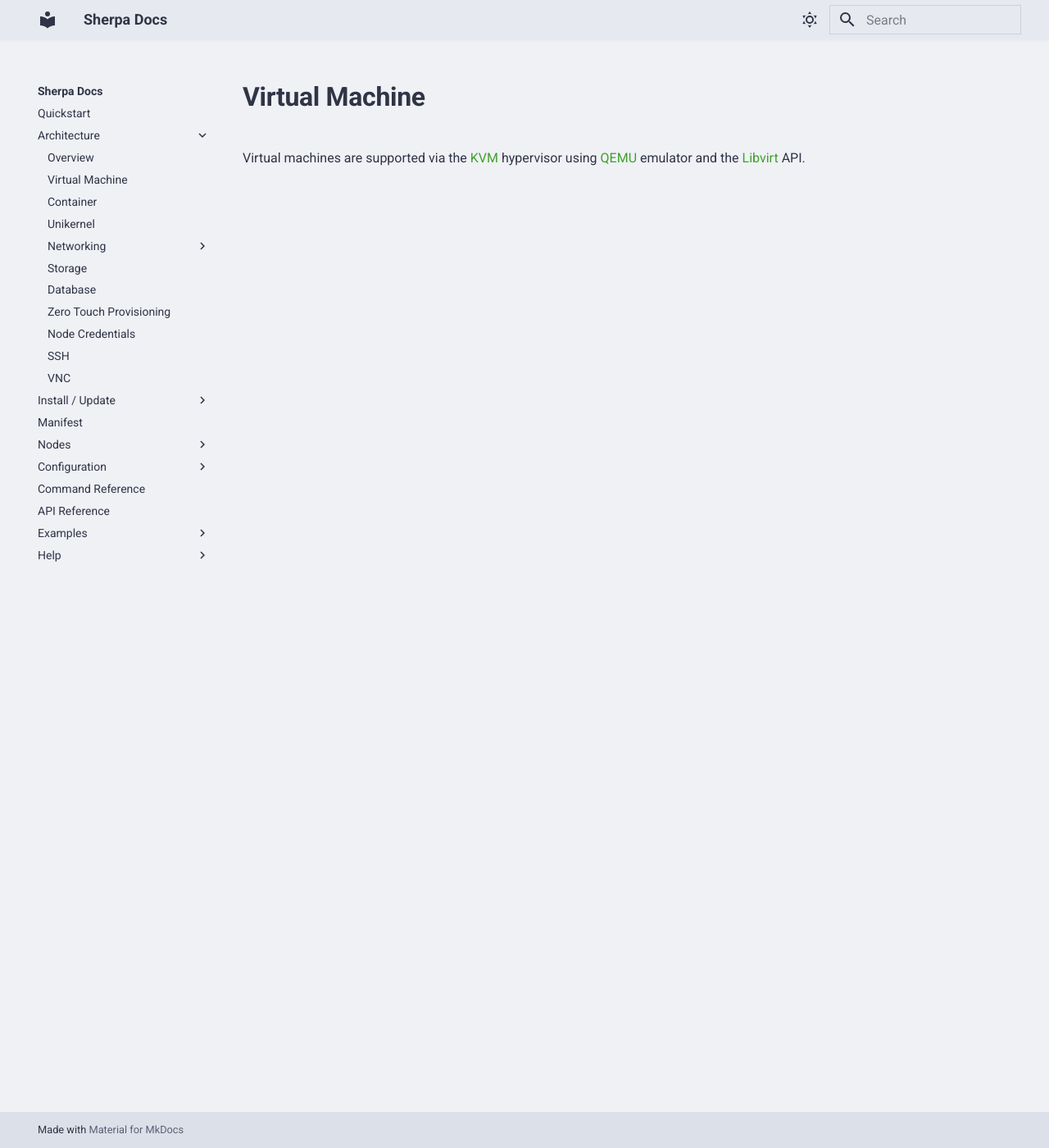
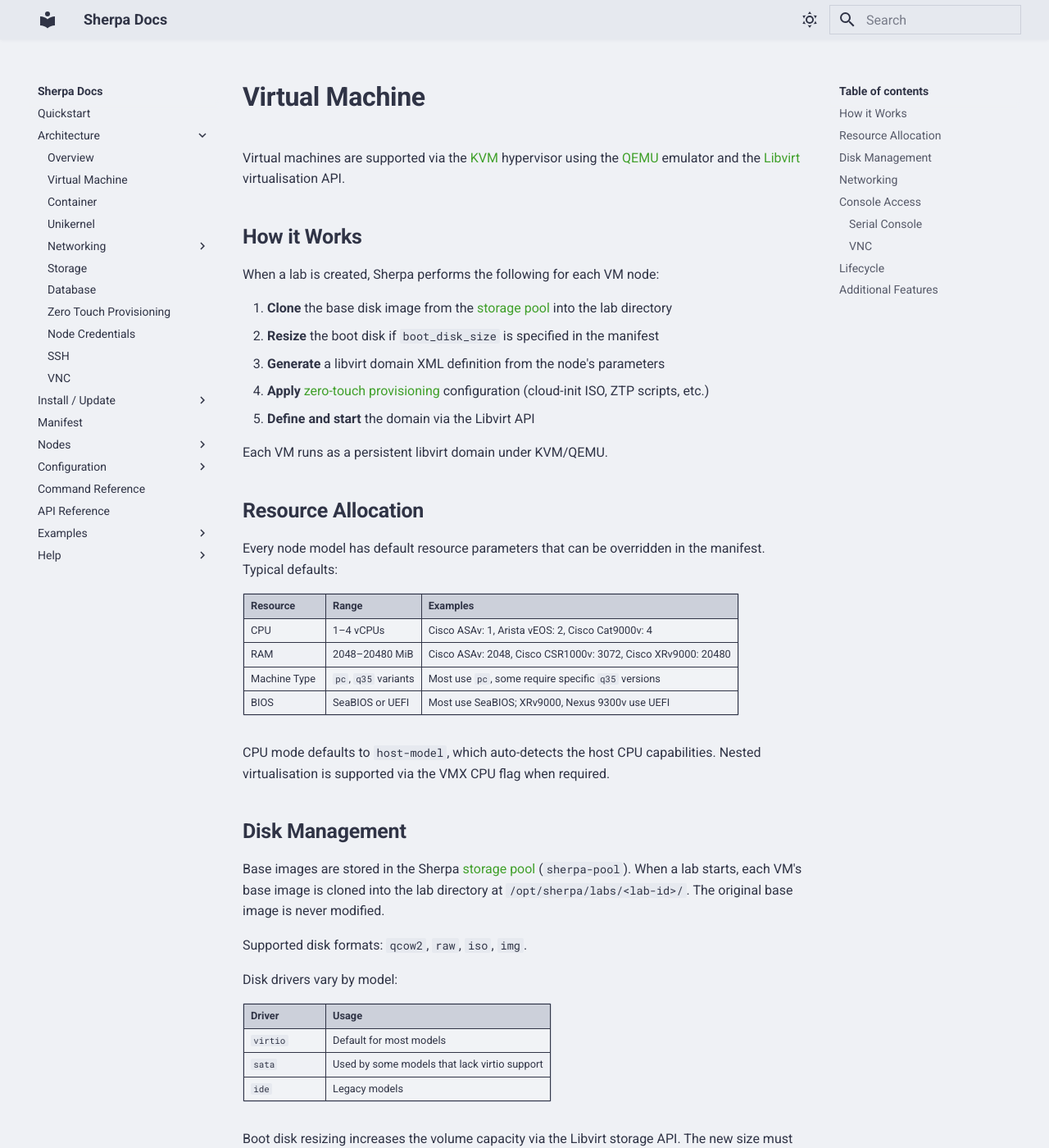
Before and after one commit to bwks/sherpa-docs, an MkDocs documentation site: the page built from docs/architecture/virtual-machine.md, in a window 1280 px wide and 1400 px high. Shown: the whole window at 82% size. Built offline with MkDocs 1.6.1 and Material for MkDocs 9.7.7, drawn with Linux system fonts in a browser that asks for light colours; some of the changed text lies outside the part shown.

Commit message:
Update virtual machine architecture page with comprehensive content
Cover resource allocation, disk management, networking, console access
(serial and VNC), lifecycle operations, and additional features like
watchdog, guest agent, NVRAM, and Windows Hyper-V enlightenments.

Co-Authored-By: Claude Opus 4.6 <noreply@anthropic.com>

````diff
--- a/docs/architecture/virtual-machine.md
+++ b/docs/architecture/virtual-machine.md
@@ -1,5 +1,95 @@
 # Virtual Machine
 
-Virtual machines are supported via the [KVM](https://linux-kvm.org/page/Main_Page) hypervisor
-using [QEMU](https://wiki.qemu.org/Main_Page) emulator and the [Libvirt](https://libvirt.org)
-API.
+Virtual machines are supported via the [KVM](https://linux-kvm.org/page/Main_Page) hypervisor using the [QEMU](https://wiki.qemu.org/Main_Page) emulator and the [Libvirt](https://libvirt.org) virtualisation API.
+
+## How it Works
+
+When a lab is created, Sherpa performs the following for each VM node:
+
+1. **Clone** the base disk image from the [storage pool](storage.md) into the lab directory
+2. **Resize** the boot disk if `boot_disk_size` is specified in the manifest
+3. **Generate** a libvirt domain XML definition from the node's parameters
+4. **Apply** [zero-touch provisioning](zero-touch-provisioning.md) configuration (cloud-init ISO, ZTP scripts, etc.)
+5. **Define and start** the domain via the Libvirt API
+
+Each VM runs as a persistent libvirt domain under KVM/QEMU.
+
+## Resource Allocation
+
+Every node model has default resource parameters that can be overridden in the manifest. Typical defaults:
+
+| Resource | Range | Examples |
+| -------- | ----- | -------- |
+| CPU | 1–4 vCPUs | Cisco ASAv: 1, Arista vEOS: 2, Cisco Cat9000v: 4 |
+| RAM | 2048–20480 MiB | Cisco ASAv: 2048, Cisco CSR1000v: 3072, Cisco XRv9000: 20480 |
+| Machine Type | `pc`, `q35` variants | Most use `pc`, some require specific `q35` versions |
+| BIOS | SeaBIOS or UEFI | Most use SeaBIOS; XRv9000, Nexus 9300v use UEFI |
+
+CPU mode defaults to `host-model`, which auto-detects the host CPU capabilities. Nested virtualisation is supported via the VMX CPU flag when required.
+
+## Disk Management
+
+Base images are stored in the Sherpa [storage pool](storage.md) (`sherpa-pool`). When a lab starts, each VM's base image is cloned into the lab directory at `/opt/sherpa/labs/<lab-id>/`. The original base image is never modified.
+
+Supported disk formats: `qcow2`, `raw`, `iso`, `img`.
+
+Disk drivers vary by model:
+
+| Driver | Usage |
+| ------ | ----- |
+| `virtio` | Default for most models |
+| `sata` | Used by some models that lack virtio support |
+| `ide` | Legacy models |
+
+Boot disk resizing increases the volume capacity via the Libvirt storage API. The new size must be larger than the current allocation.
+
+## Networking
+
+VM network interfaces are attached as libvirt network devices. The interface driver is configurable per model:
+
+| Driver | Usage |
+| ------ | ----- |
+| `virtio` | Default for most models |
+| `e1000` | Models that require Intel NIC emulation |
+| `vmxnet3` | VMware-compatible models |
+
+Each VM is connected to the [management network](networking/node/management.md) on its first interface. Additional interfaces are attached for data plane links as defined in the manifest. Point-to-point links between VMs use UDP tunnels over the loopback address.
+
+## Console Access
+
+Each VM provides two console access methods:
+
+### Serial Console
+
+A TCP-based telnet serial console is configured on each VM, bound to the loopback address with an auto-assigned port. Connect via `sherpa console <node>` or directly with:
+
+```bash
+telnet 127.0.0.1 <console-port>
+```
+
+### VNC
+
+A VNC graphics adapter is configured on each VM with an auto-assigned port. See [VNC](vnc.md) for connection details.
+
+## Lifecycle
+
+| Operation | Description |
+| --------- | ----------- |
+| Create | Domain XML is defined and the VM is started |
+| Stop | VM is shut down via Libvirt |
+| Resume | Stopped VM is restarted |
+| Redeploy | VM is destroyed, disks are deleted, and the node is recreated with fresh configuration |
+| Destroy | Domain is undefined and all associated disks are removed |
+
+Power behaviour:
+
+- **On poweroff** — VM is destroyed
+- **On reboot** — VM is restarted
+- **On crash** — VM is destroyed
+
+## Additional Features
+
+- **Watchdog** — i6300esb hardware watchdog with reset action for crash recovery
+- **QEMU Guest Agent** — virtio channel for host-guest communication
+- **NVRAM** — UEFI VMs store NVRAM at `/var/lib/libvirt/qemu/nvram/`
+- **Windows support** — Hyper-V enlightenments (relaxed, vapic, spinlocks) are enabled for Windows VMs
````
